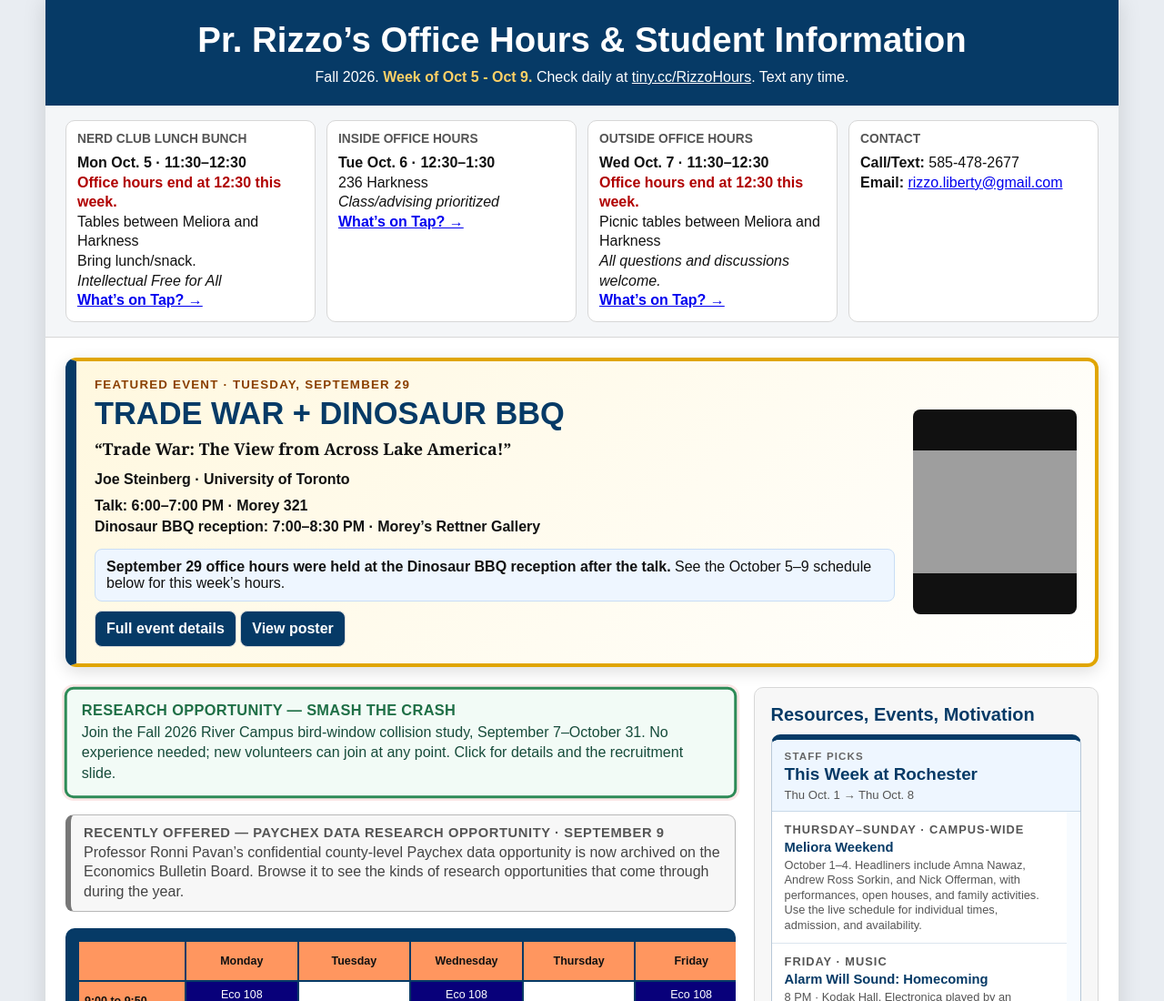
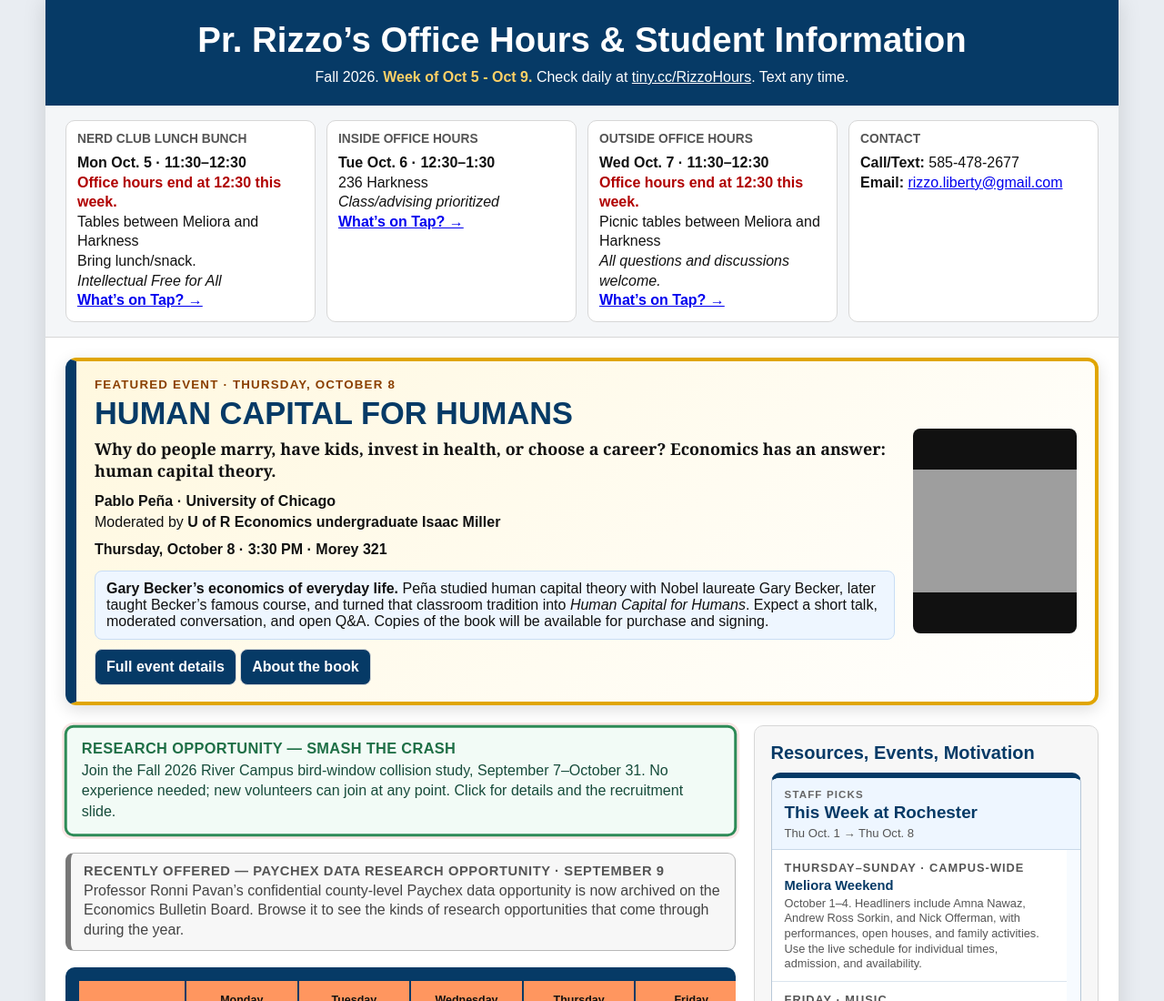
Before and after one commit to RochesterRizzo/Rizzo-Hours, a plain HTML site: page index.html in a window 1280 px wide. Shown: the top 1100 px of the page at 91% size. Drawn offline with Linux system fonts and the light colour scheme; grey boxes are pictures that could not be loaded.

Commit message:
Feature Pablo Pena Human Capital lecture on homepage

```diff
--- a/index.html
+++ b/index.html
@@ -156,25 +156,19 @@
 </div>
 </div>
 <main>
-<div class="event-highlight" id="trade-war-feature">
+<div class="event-highlight" id="pena-human-capital-feature">
 <div>
-<small>Featured Event · Tuesday, September 29</small>
-<h2>TRADE WAR + DINOSAUR BBQ</h2>
-<p class="event-title">“Trade War: The View from Across Lake America!”</p>
-<p><strong>Joe Steinberg · University of Toronto</strong></p>
-<p><strong>Talk: 6:00–7:00 PM · Morey 321</strong><br>
-<strong>Dinosaur BBQ reception: 7:00–8:30 PM · Morey’s Rettner Gallery</strong></p>
-<div class="event-office"><strong>September 29 office hours were held at the Dinosaur BBQ reception after the talk.</strong> See the October 5–9 schedule below for this week’s hours.</div>
-<a class="button" href="oyster-events.html#trade-war">Full event details</a>
-<a class="button" href="poster-files/trade-war-fall-2026.jpg">View poster</a>
+<small>Featured Event · Thursday, October 8</small>
+<h2>HUMAN CAPITAL FOR HUMANS</h2>
+<p class="event-title">Why do people marry, have kids, invest in health, or choose a career? Economics has an answer: human capital theory.</p>
+<p><strong>Pablo Peña · University of Chicago</strong><br>
+Moderated by <strong>U of R Economics undergraduate Isaac Miller</strong></p>
+<p><strong>Thursday, October 8 · 3:30 PM · Morey 321</strong></p>
+<div class="event-office"><strong>Gary Becker’s economics of everyday life.</strong> Peña studied human capital theory with Nobel laureate Gary Becker, later taught Becker’s famous course, and turned that classroom tradition into <em>Human Capital for Humans</em>. Expect a short talk, moderated conversation, and open Q&amp;A. Copies of the book will be available for purchase and signing.</div>
+<a class="button" href="oyster-events.html#pena-human-capital">Full event details</a>
+<a class="button" href="https://press.uchicago.edu/ucp/books/book/chicago/H/bo248154677.html" target="_blank" rel="noopener noreferrer">About the book</a>
 </div>
-<a class="poster" href="poster-files/trade-war-fall-2026.jpg"><img src="poster-files/trade-war-fall-2026.jpg" alt="Trade War: The View from Across Lake America! Joe Steinberg, September 29, with Dinosaur BBQ reception."></a>
-</div>
-<div class="research-alert bbq-reminder" data-expires="2026-09-26">
-<strong>DON’T FORGET TO RSVP — DINOSAUR BBQ + TRADE WAR!</strong>
-<span>Join us Tuesday, September 29: Joe Steinberg’s “Trade War: The View from Across Lake America!” at 6:00–7:00 PM in Morey 321, followed by Dinosaur Bar-B-Que at 7:00–8:30 PM in Morey’s Rettner Gallery. <strong>RSVP for food by Friday, September 25 so we can get the food count right!</strong></span>
-<a class="button" href="https://form.jotform.com/262586026121048" target="_blank" rel="noopener noreferrer">RSVP for Dinosaur BBQ</a>
-<a class="button" href="oyster-events.html#trade-war">Event details &amp; poster</a>
+<a class="poster" href="https://press.uchicago.edu/ucp/books/book/chicago/H/bo248154677.html" target="_blank" rel="noopener noreferrer"><img src="https://press.uchicago.edu/dam/ucp/books/jacket/978/02/26/84/9780226841434.jpg" alt="Cover of Human Capital for Humans by Pablo A. Peña."></a>
 </div>
 <a id="edgeworth-reminder" class="research-alert" href="econ-bulletin.html#edgeworth" hidden style="display:none">
 <strong>ECONOMIC CONSULTING — EDGEWORTH RSVP DEADLINE OCTOBER 16</strong>
```
